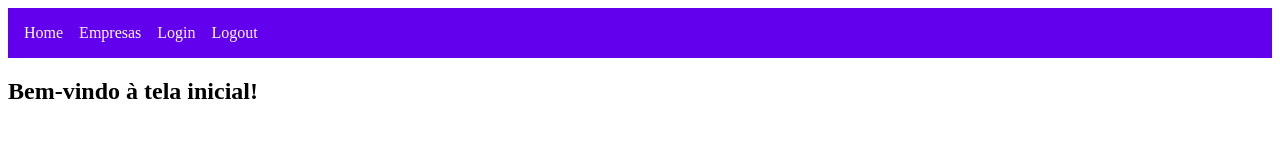
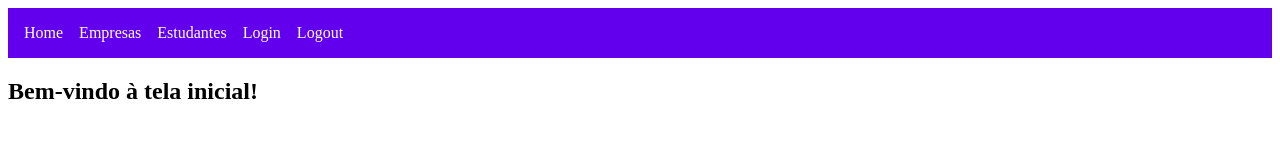
Before and after one commit to clivissonjose/LinkedOut, an Angular app in the folder frontend/LinkedOut/: page /home in a window 1280 px wide. Shown: the top 160 px of the page. Built offline with nearby package versions, Linux system fonts and the light colour scheme; sample sign-in values are in the browser's storage.

Commit message:
fix ajuste de componente header

```diff
--- a/frontend/LinkedOut/src/app/header/header.component.ts
+++ b/frontend/LinkedOut/src/app/header/header.component.ts
@@ -12,6 +12,7 @@ import { CommonModule } from '@angular/common';
   <nav>
     <a routerLink="/home" style="margin-right: 1rem; color:white; text-decoration:none;">Home</a>
     <a routerLink="/empresas" *ngIf="isAuthenticated()" style="margin-right: 1rem; color:white; text-decoration:none;">Empresas</a>
+    <a routerLink="/estudantes" *ngIf="isAuthenticated()" style="margin-right: 1rem; color:white; text-decoration:none;">Estudantes</a>
     <a routerLink="/login" style="margin-right: 1rem; color:white; text-decoration:none;">Login</a>
     <a
       *ngIf="isAuthenticated()"
```
